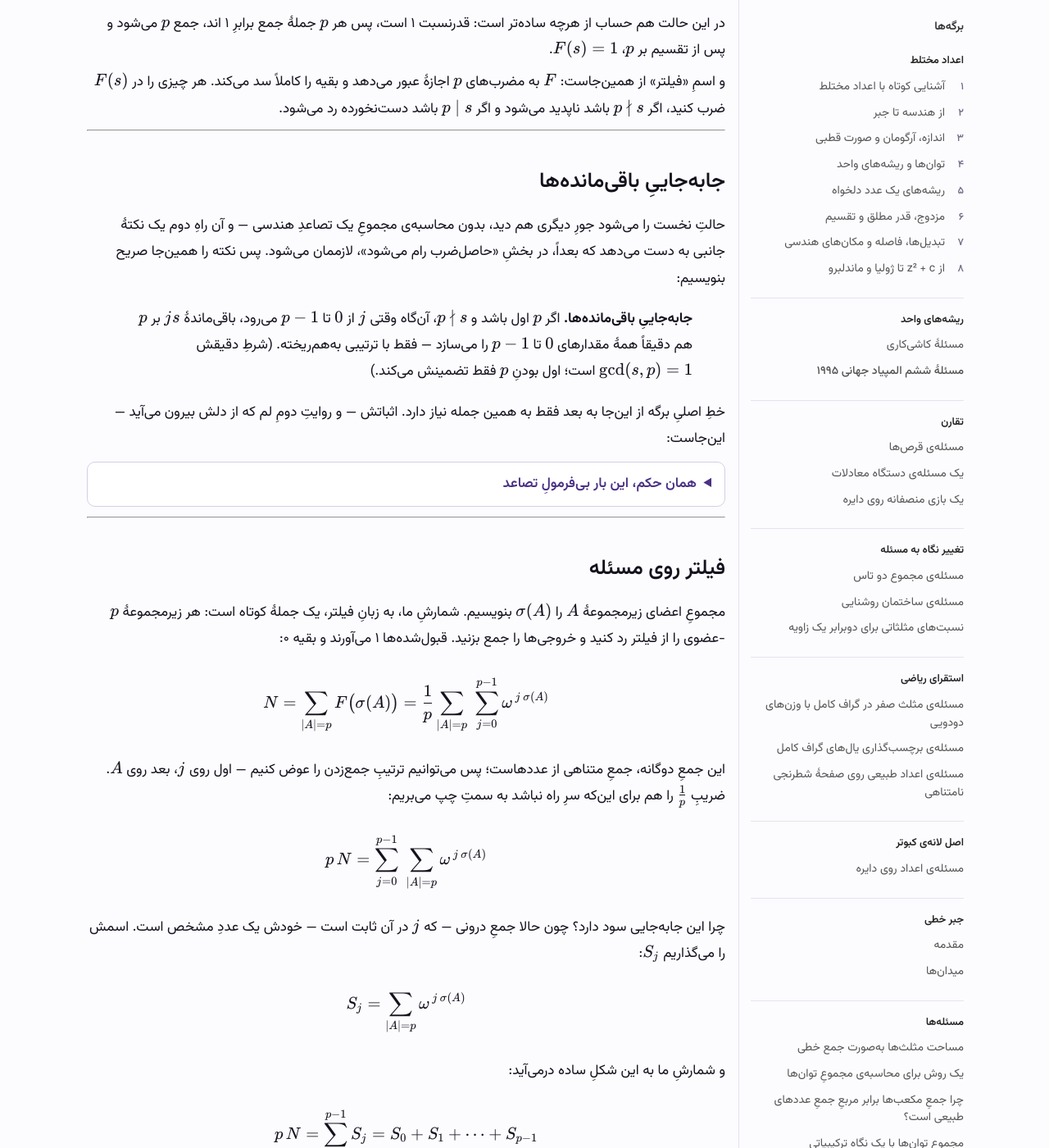
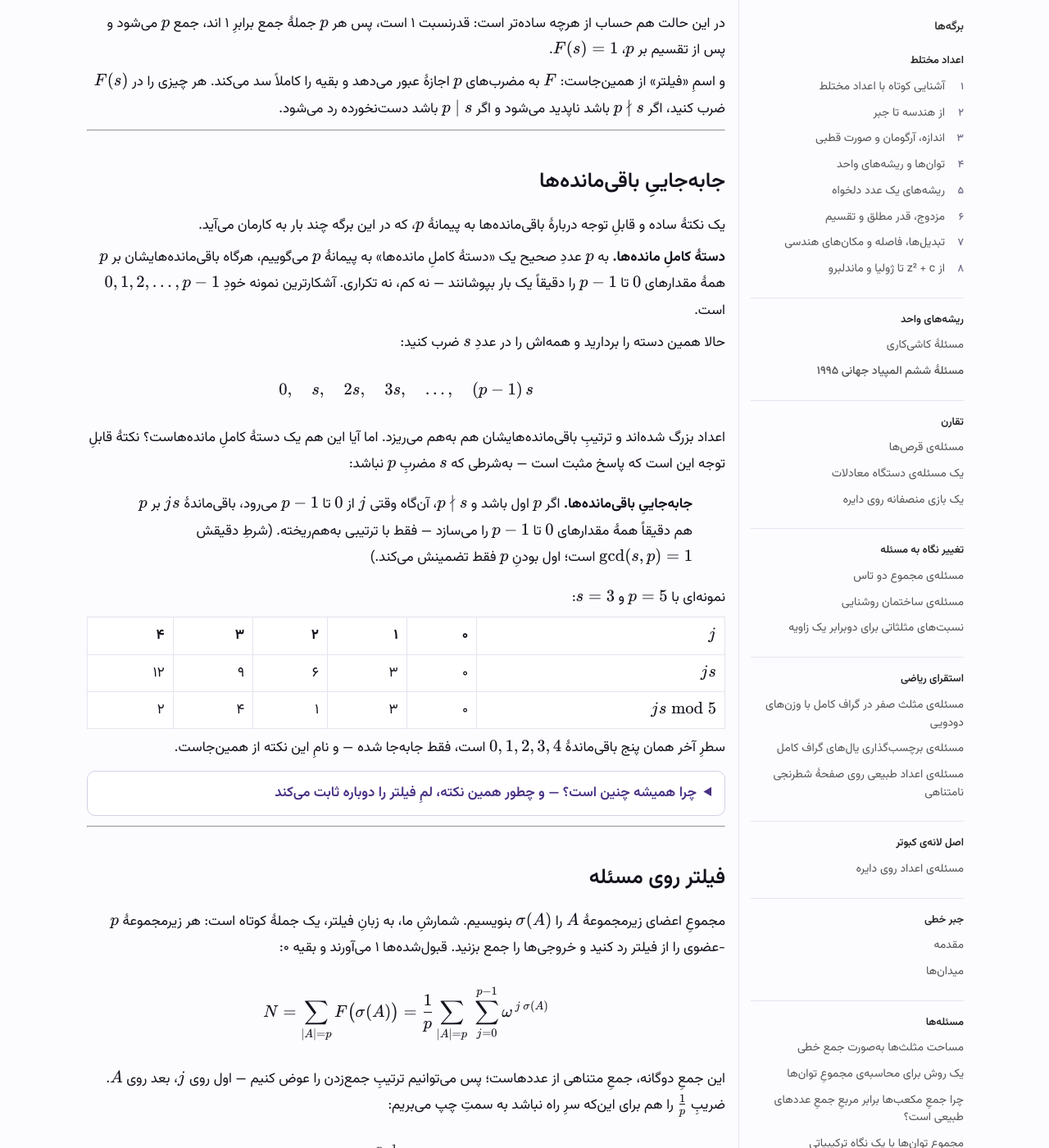
Before and after one commit to pooyarezaie/Fractal-Notes, a Jekyll site: the page built from problem-solving/roots-of-unity/imo-1995-subset-sums.md, in a window 1280 px wide and 1400 px high, scrolled down 3060 px. Shown: the whole window at 82% size. Built offline with Jekyll 4.4.1, drawn with Linux system fonts in a browser that asks for light colours.

Commit message:
Open the permutation section with the idea, not its use
The section began by explaining why the fact would be needed later, then
stated it. That is backwards for something this self-contained, and it made
a simple observation about residues read like bookkeeping.

- Open on what it is: a simple, noteworthy fact about residues mod p.
- Define «دستهٔ کاملِ مانده‌ها» first, with 0, 1, …, p−1 as the obvious
  example, then multiply the whole set by s and ask whether the result is
  still one. The claim now answers a question the reader is already asking.
- Bring the p = 5, s = 3 table into the main line — it is what makes the
  fact noteworthy, and it was hidden inside the folded proof.
- Regroup the folded block around what it proves rather than around steps:
  the proof, the exact gcd condition, and then the filter lemma re-derived.
  The old گامِ اول only served that last part, so it moves there.

Co-Authored-By: Claude Opus 5 (1M context) <noreply@anthropic.com>

```diff
--- a/problem-solving/roots-of-unity/imo-1995-subset-sums.md
+++ b/problem-solving/roots-of-unity/imo-1995-subset-sums.md
@@ -148,18 +148,21 @@ $$
 
 ## جابه‌جاییِ باقی‌مانده‌ها
 
-حالتِ نخست را می‌شود جورِ دیگری هم دید، بدون محاسبه‌ی مجموعِ یک تصاعدِ هندسی — و آن راهِ دوم یک نکتهٔ جانبی به دست می‌دهد که بعداً، در بخشِ «حاصل‌ضرب رام می‌شود»، لازممان می‌شود. پس نکته را همین‌جا صریح بنویسیم:
+یک نکتهٔ ساده و قابلِ توجه دربارهٔ باقی‌مانده‌ها به پیمانهٔ $p$، که در این برگه چند بار به کارمان می‌آید.
+
+**دستهٔ کاملِ مانده‌ها.** به $p$ عددِ صحیح یک «دستهٔ کاملِ مانده‌ها» به پیمانهٔ $p$ می‌گوییم، هرگاه باقی‌مانده‌هایشان بر $p$ همهٔ مقدارهای $0$ تا $p-1$ را دقیقاً یک بار بپوشانند — نه کم، نه تکراری. آشکارترین نمونه خودِ $0, 1, 2, \dots, p-1$ است.
+
+حالا همین دسته را بردارید و همه‌اش را در عددِ $s$ ضرب کنید:
+
+$$
+0,\quad s,\quad 2s,\quad 3s,\quad \dots,\quad (p-1)\,s
+$$
+
+اعداد بزرگ شده‌اند و ترتیبِ باقی‌مانده‌هایشان هم به‌هم می‌ریزد. اما آیا این هم یک دستهٔ کاملِ مانده‌هاست؟ نکتهٔ قابلِ توجه این است که پاسخ مثبت است — به‌شرطی که $s$ مضربِ $p$ نباشد:
 
 > **جابه‌جاییِ باقی‌مانده‌ها.** اگر $p$ اول باشد و $p \nmid s$، آن‌گاه وقتی $j$ از $0$ تا $p-1$ می‌رود، باقی‌ماندهٔ $js$ بر $p$ هم دقیقاً همهٔ مقدارهای $0$ تا $p-1$ را می‌سازد — فقط با ترتیبی به‌هم‌ریخته. (شرطِ دقیقش $\gcd(s, p) = 1$ است؛ اول بودنِ $p$ فقط تضمینش می‌کند.)
 
-خطِ اصلیِ برگه از این‌جا به بعد فقط به همین جمله نیاز دارد. اثباتش — و روایتِ دومِ لم که از دلش بیرون می‌آید — این‌جاست:
-
-<details class="exercise" markdown="1">
-<summary>همان حکم، این بار بی‌فرمولِ تصاعد</summary>
-
-**گامِ اول: از توان فقط باقی‌مانده‌اش مهم است.** چون $\omega^{\,p} = 1$، هر بار که توانِ $\omega$ به اندازهٔ $p$ جلو برود به همان نقطهٔ قبلی برمی‌گردیم. پس $\omega^{\,js}$ فقط به **باقی‌ماندهٔ** $js$ بر $p$ بستگی دارد؛ مثلاً برای $p = 5$ داریم $\omega^{9} = \omega^{5}\,\omega^{4} = \omega^{4}$.
-
-**گامِ دوم: ضرب در $s$ باقی‌مانده‌ها را فقط جابه‌جا می‌کند.** ادعا این است: وقتی $j$ از $0$ تا $p-1$ می‌رود، باقی‌ماندهٔ $js$ هم دقیقاً همهٔ مقادیرِ $0$ تا $p-1$ را می‌سازد — فقط با ترتیبی به‌هم‌ریخته. نمونه‌ای با $p = 5$ و $s = 3$:
+نمونه‌ای با $p = 5$ و $s = 3$:
 
 <table>
   <thead>
@@ -171,13 +174,18 @@ $$
   </tbody>
 </table>
 
-سطرِ آخر همان پنج باقی‌ماندهٔ $0, 1, 2, 3, 4$ است، فقط جابه‌جا شده.
+سطرِ آخر همان پنج باقی‌ماندهٔ $0, 1, 2, 3, 4$ است، فقط جابه‌جا شده — و نامِ این نکته از همین‌جاست.
 
-چرا همیشه چنین است؟ کافی است نشان دهیم هیچ دو تایی از این باقی‌مانده‌ها با هم برابر نمی‌شوند. فرض کنید برای دو اندیسِ $j_1$ و $j_2$ داشته باشیم $j_1 s \equiv j_2 s \pmod p$؛ آن‌گاه $p$ عددِ $(j_1 - j_2)\,s$ را می‌شمارد. اما $p$ اول است و $s$ را نمی‌شمارد، پس چاره‌ای ندارد جز این‌که $j_1 - j_2$ را بشمارد — و چون هر دو بینِ $0$ و $p-1$ اند، تنها راهش $j_1 = j_2$ است. پس $p$ باقی‌ماندهٔ **متمایز** داریم که همه در بازهٔ $0$ تا $p-1$ می‌نشینند؛ و $p$ عددِ متمایز در جایی که فقط $p$ جا هست، یعنی همهٔ جاها پر شده‌اند.
+<details class="exercise" markdown="1">
+<summary>چرا همیشه چنین است؟ — و چطور همین نکته، لمِ فیلتر را دوباره ثابت می‌کند</summary>
+
+**اثبات.** کافی است نشان دهیم هیچ دو تایی از این باقی‌مانده‌ها با هم برابر نمی‌شوند. فرض کنید برای دو اندیسِ $j_1$ و $j_2$ داشته باشیم $j_1 s \equiv j_2 s \pmod p$؛ آن‌گاه $p$ عددِ $(j_1 - j_2)\,s$ را می‌شمارد. اما $p$ اول است و $s$ را نمی‌شمارد، پس چاره‌ای ندارد جز این‌که $j_1 - j_2$ را بشمارد — و چون هر دو بینِ $0$ و $p-1$ اند، تنها راهش $j_1 = j_2$ است. پس $p$ باقی‌ماندهٔ **متمایز** داریم که همه در بازهٔ $0$ تا $p-1$ می‌نشینند؛ و $p$ عددِ متمایز در جایی که فقط $p$ جا هست، یعنی همهٔ جاها پر شده‌اند.
 
 **شرطِ دقیق چیست؟** در این استدلال آنچه واقعاً کار کرد این بود که $s$ و پیمانه **نسبت به هم اول** باشند، یعنی $\gcd(s, p) = 1$. اول بودنِ $p$ فقط کارِ راحتی می‌کند: وقتی $p$ اول است، همین که $p \nmid s$ باشد کافی است تا $\gcd(s, p) = 1$ برقرار شود. اگر پیمانه اول نباشد این دو شرط از هم جدا می‌شوند — به پیمانهٔ ۶ و با $s = 2$ که $\gcd(2, 6) = 2$ است، باقی‌مانده‌های $js$ می‌شوند $0, 2, 4, 0, 2, 4$: تکرار، نه جابه‌جایی. اما همان پیمانهٔ ۶ با $s = 5$ که نسبت به ۶ اول است، باقی‌مانده‌های $0, 5, 4, 3, 2, 1$ را می‌دهد — جابه‌جاییِ تمام‌عیار. (همین نکته راهِ تعمیم را باز می‌کند؛ در تمرین ۶ به کارش می‌گیریم.)
 
-**گامِ سوم: پس این جمع، جمعِ همهٔ ریشه‌هاست.** دو گامِ بالا را کنار هم بگذارید: اعدادِ $\omega^{\,js}$ به ازای $j = 0, 1, \dots, p-1$ چیزی نیستند جز $1, \omega, \omega^2, \dots, \omega^{\,p-1}$ — همهٔ $p$ ریشهٔ واحد، هر کدام دقیقاً یک بار، فقط به ترتیبی دیگر. و ترتیب که در جمع فرقی نمی‌کند؛ پس این جمع همان [جمعِ همهٔ ریشه‌های واحد است، که صفر است](/complex-numbers/roots-of-unity). دوباره $F(s) = 0$.
+**و همین نکته، حالتِ نخستِ لم را جورِ دیگری هم نشان می‌دهد** — بدون محاسبه‌ی مجموعِ یک تصاعدِ هندسی. دو چیز را کنار هم بگذارید. نخست: چون $\omega^{\,p} = 1$، هر بار که توانِ $\omega$ به اندازهٔ $p$ جلو برود به همان نقطهٔ قبلی برمی‌گردیم، پس $\omega^{\,js}$ فقط به **باقی‌ماندهٔ** $js$ بر $p$ بستگی دارد (مثلاً برای $p = 5$ داریم $\omega^{9} = \omega^{5}\,\omega^{4} = \omega^{4}$). دوم: همین باقی‌مانده‌ها، طبقِ نکتهٔ بالا، همهٔ مقدارهای $0$ تا $p-1$ را دقیقاً یک بار می‌سازند.
+
+پس اعدادِ $\omega^{\,js}$ به ازای $j = 0, 1, \dots, p-1$ چیزی نیستند جز $1, \omega, \omega^2, \dots, \omega^{\,p-1}$ — همهٔ $p$ ریشهٔ واحد، هر کدام دقیقاً یک بار، فقط به ترتیبی دیگر. و ترتیب که در جمع فرقی نمی‌کند؛ پس این جمع همان [جمعِ همهٔ ریشه‌های واحد است، که صفر است](/complex-numbers/roots-of-unity). دوباره $F(s) = 0$.
 
 </details>
 
```
